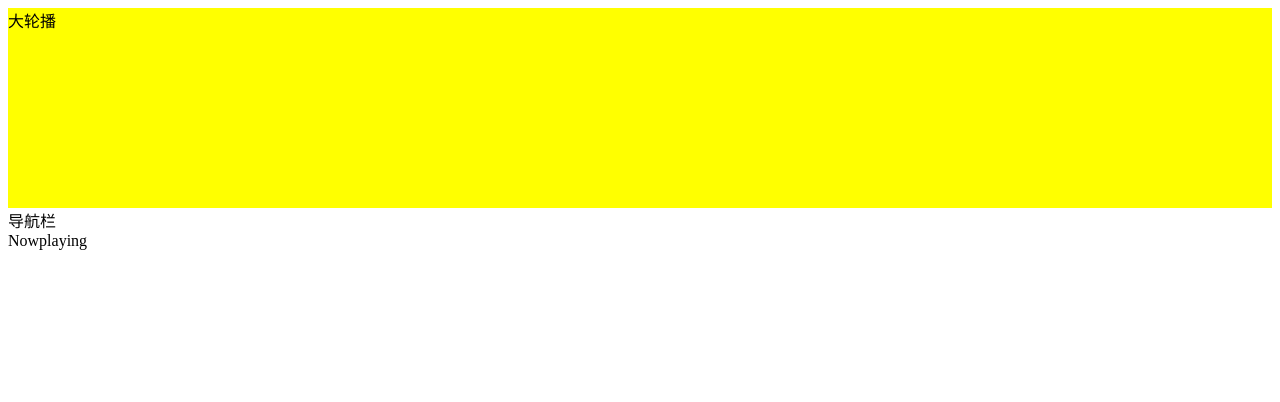
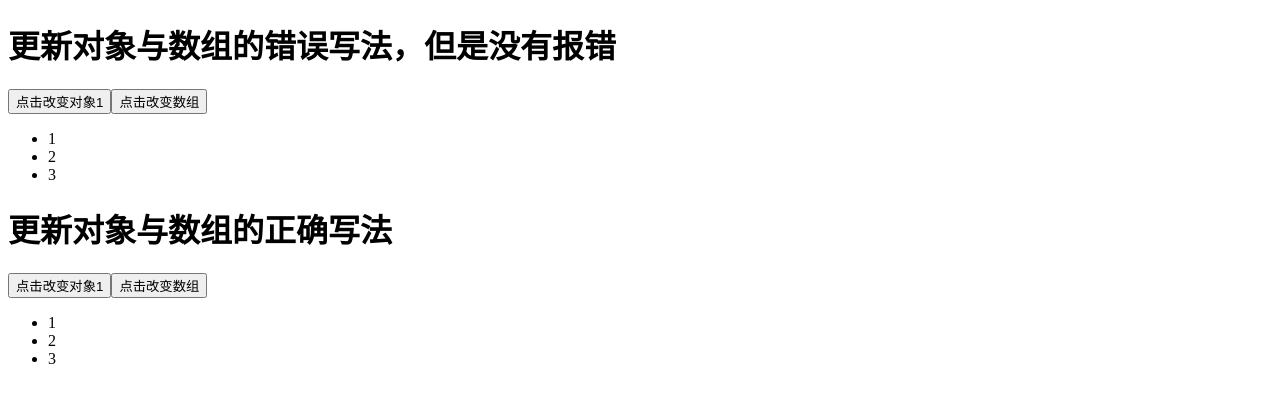
Before and after one commit to hanzejian/react-project, a React (Create React App) app: page /#/films/nowplaying in a window 1280 px wide. Shown: the top 402 px of the page. Built offline with nearby package versions, Linux system fonts and the light colour scheme.

Commit message:
01-对象与数组的修改

```diff
--- /dev/null
+++ b/src/01-base/07-数组与对象的修改.js
@@ -0,0 +1,101 @@
+/*
+ * @Author: hanzejian hanzejian1998@163.com
+ * @Date: 2023-07-29 11:14:53
+ * @LastEditors: hanzejian hanzejian1998@163.com
+ * @LastEditTime: 2023-07-29 11:52:39
+ * @FilePath: /react-project/src/01-base/07-数组与对象的修改.js
+ * @Description: 这是默认设置,请设置`customMade`, 打开koroFileHeader查看配置 进行设置: https://github.com/OBKoro1/koro1FileHeader/wiki/%E9%85%8D%E7%BD%AE
+ */
+import React, { Component } from 'react';
+
+export default class App extends Component {
+  constructor (props) {
+    super(props);
+    this.state = {
+      title: '',
+      subTitle: 'subTitle',
+      obj1: {
+        a: 1,
+        b:2
+      },
+      list1: [1, 2, 3],
+      obj2: {
+        a: 1,
+        b:2
+      },
+      list2: [1, 2, 3]
+    }
+  }
+  /**
+   * @description: 修改对象
+   * @return {*}
+   */
+  onClickModifyObjByWrongWay = () => {
+    const { obj1 } = this.state;
+    obj1.a = new Date().getTime();
+    console.log(obj1.a, 'obj1.a')
+    console.log(this.state)
+    // 其实直接修改obj1的值也能更新成功的，但是官方不推荐这么做
+    this.setState({obj1});
+  }
+  /**
+   * @description: 修改数组
+   * @return {*}
+   */
+  onClickModifyArrayByWrongWay = () => {
+    const { list1 } = this.state;
+    // 直接修改数组里某项的值也能更新成功，但官方不推荐这么做
+    list1[0] = new Date().getTime();
+    console.log(list1 === this.state.list)
+    this.setState({ list1 }, () => console.log(this.state.list1, 'list'));
+  }
+  /**
+   * @description: 修改对象
+   * @return {*}
+   */
+  onClickModifyObjByCorrectWay = () => {
+    let a = new Date().getTime();
+    let obj2 = Object.assign({}, this.state.obj2, { a })
+    this.setState({obj2})
+  }
+  /**
+   * @description: 修改数组
+   * @return {*}
+   */
+  onClickModifyArrayByCorrectWay = () => {
+    let list2 = [...this.state.list2];
+    list2[0] = new Date().getTime();
+    this.setState({ list2 });
+  }
+  render() {
+    const { obj1, list1, obj2, list2 } = this.state;
+    return (
+      <div>
+        <h1>更新对象与数组的错误写法，但是没有报错</h1>
+        <div>
+          <button onClick={this.onClickModifyObjByWrongWay}>点击改变对象{obj1.a}</button>
+          <button onClick={this.onClickModifyArrayByWrongWay}>点击改变数组</button>
+          <ul>
+            {
+              list1.map((item, index) =>
+                <li key={index}>{item}</li>
+              )
+            }
+          </ul>
+        </div>
+        <h1>更新对象与数组的正确写法</h1>
+        <div>
+          <button onClick={this.onClickModifyObjByCorrectWay}>点击改变对象{obj2.a}</button>
+          <button onClick={this.onClickModifyArrayByCorrectWay}>点击改变数组</button>
+          <ul>
+            {
+              list2.map((item, index) =>
+                <li key={index}>{item}</li>
+              )
+            }
+          </ul>
+        </div>
+      </div>
+    )
+  }
+}
--- a/src/index.js
+++ b/src/index.js
@@ -8,7 +8,7 @@ import React from 'react'
  * 然后插入到页面上某个特定的元素上
  */
 import ReactDOM from 'react-dom'
-import App from './02-router/App';
+import App from './01-base/07-数组与对象的修改';
 ReactDOM.render(<App />, document.getElementById("root"));
 // ReactDOM.render(
 //   // （标签名，属性，子节点）
```
